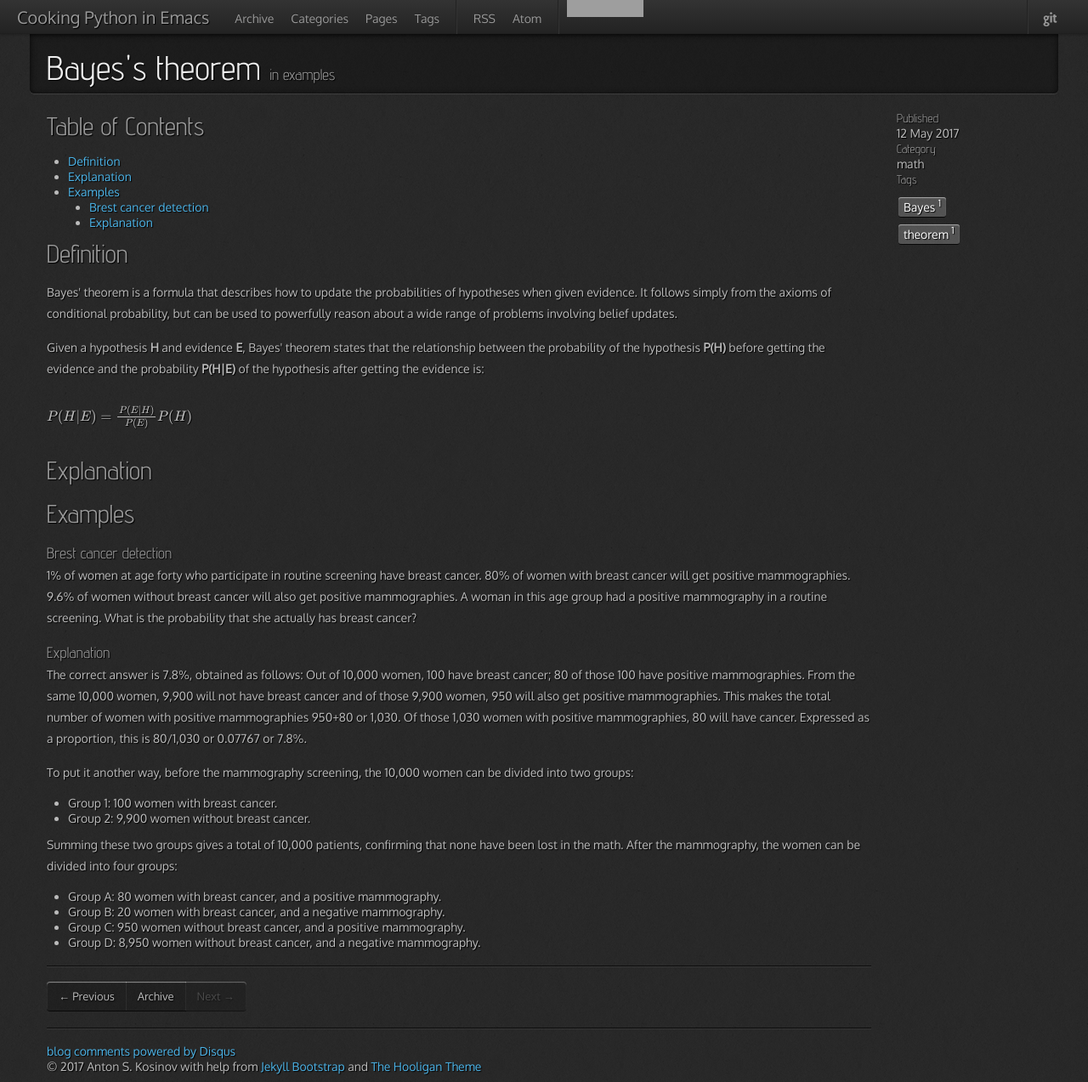
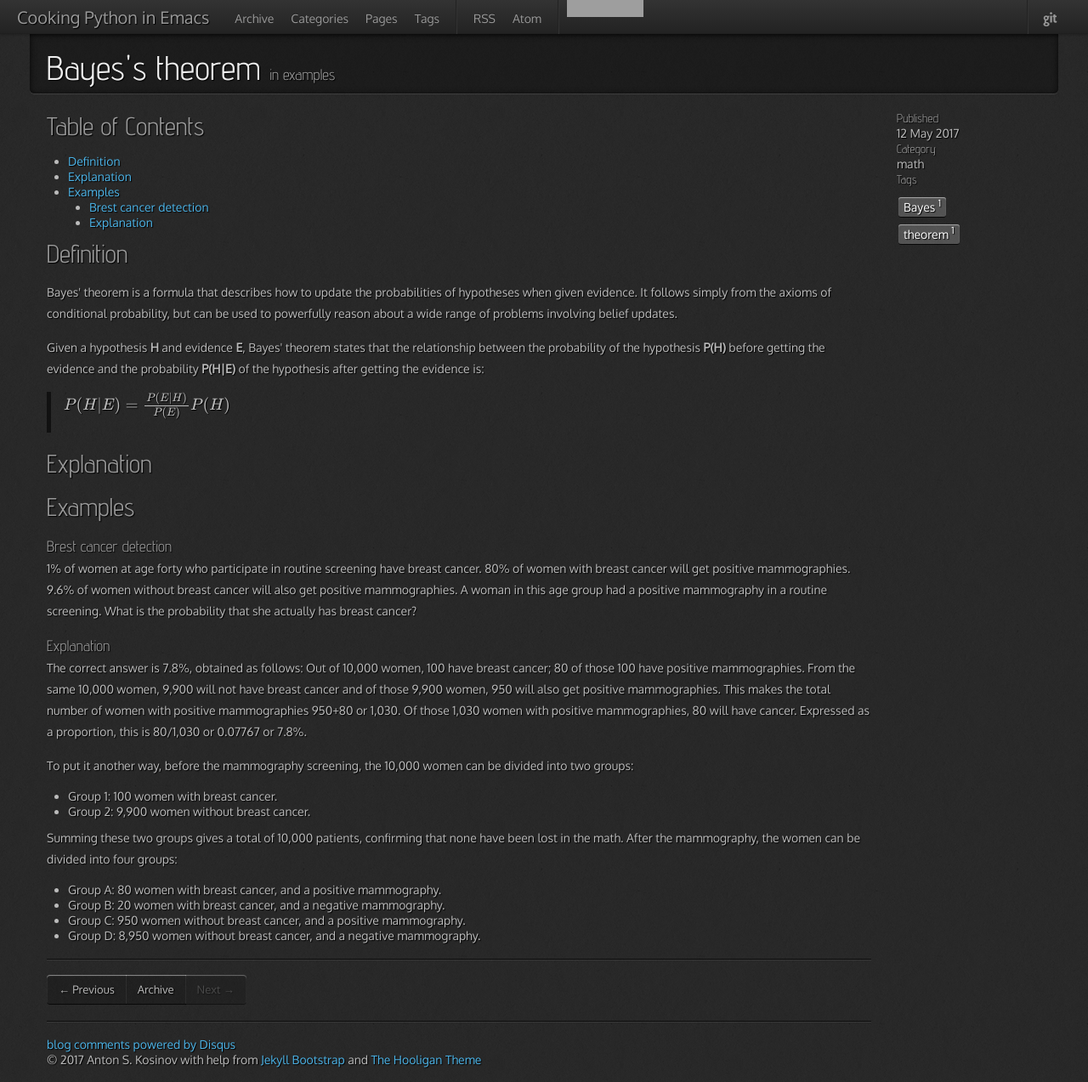
Before and after one commit to 0--key/0--key.github.io, a Jekyll site: the page built from _posts/2017-05-12-bayesian.html, in a window 1280 px wide. Shown: the whole page at 85% size. Built offline with Jekyll 4.4.1, drawn with Linux system fonts in a browser that asks for light colours; nearby versions of some CDN libraries; formulas are drawn with MathJax 3; comment, search, counter and statistics services are not loaded; grey boxes are pictures that could not be loaded.

Commit message:
Cosmetic enhancements #3

```diff
--- a/_posts/2017-05-12-bayesian.html
+++ b/_posts/2017-05-12-bayesian.html
@@ -41,11 +41,11 @@ before getting the evidence and the probability <b>P(H|E)</b> of the
 hypothesis after getting the evidence is:
 </p>
 
-<p><align="center">
+<blockquote>
 <p>
 \(P(H|E) = \frac{P(E|H)}{P(E)}P(H)\)
 </p>
-</p>
+</blockquote>
 </div>
 </div>
 
```
